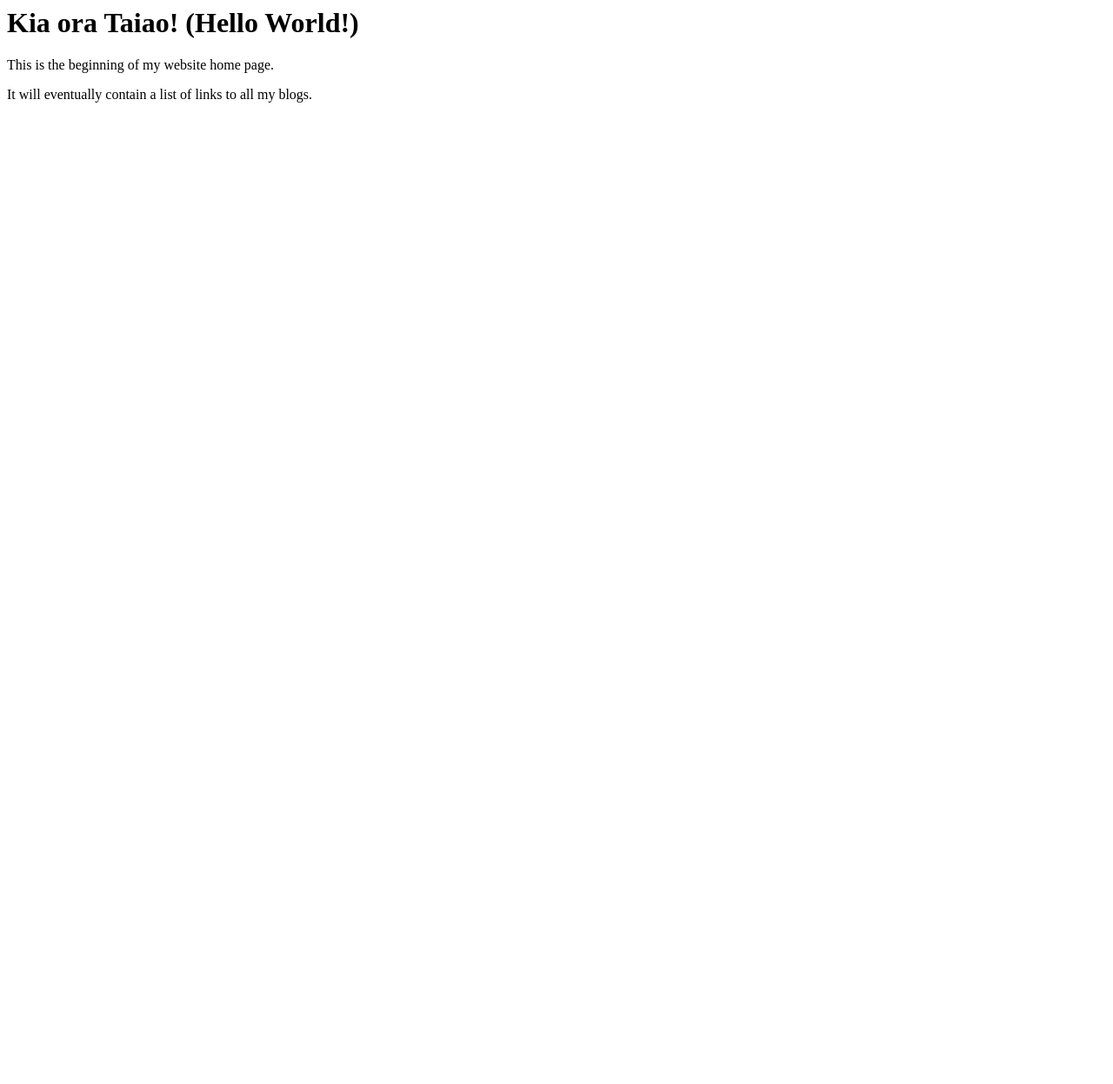
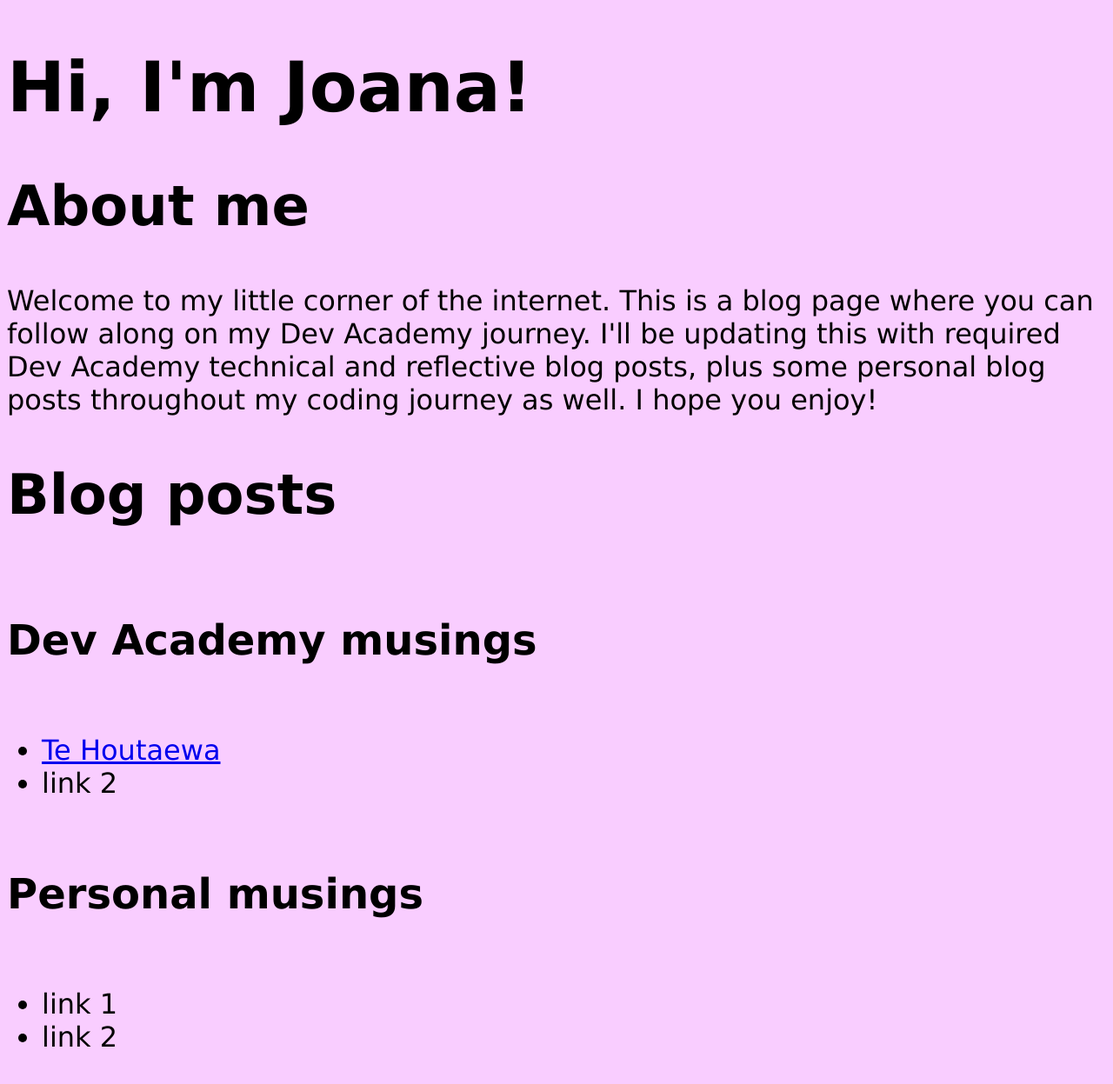
Before and after one commit to joana-nicolaasponder/joana-nicolaasponder.github.io, a plain HTML site: page index.html in a window 1280 px wide. Shown: the whole page at 87% size. Before the commit the page ends 800 px from the top, so only its background shows below. Drawn offline with Linux system fonts and the light colour scheme.

Commit message:
add initial content to index and styles to css

```diff
--- a/index.html
+++ b/index.html
@@ -1,9 +1,58 @@
+<!DOCTYPE html>
+
 <html>
   <head>
-    <title>My blog</title>
+    <title>Joana's Dev Academy Blog</title>
+    <meta charset="UTF-8" />
+    <link rel="stylesheet" href="styles/main.css" type="text/css" />
+  </head>
+
   <body>
-    <h1>Kia ora Taiao! (Hello World!)</h1>
-    <p> This is the beginning of my website home page.</p>
-    <p> It will eventually contain a list of links to all my blogs. </p>
+    <!--Intro Text-->
+    <div class="intro-text">
+      <h1>Hi, I'm Joana!</h1>
+    </div>
+
+    <!--About me and this blog-->
+    <div class="about-me">
+      <h2>About me</h2>
+      <p>
+        Welcome to my little corner of the internet. This is a blog page where
+        you can follow along on my Dev Academy journey. I'll be updating this
+        with required Dev Academy technical and reflective blog posts, plus some
+        personal blog posts throughout my coding journey as well. I hope you
+        enjoy!
+      </p>
+    </div>
+
+    <!--Blog posts-->
+    <div class="blog-posts">
+      <h2>Blog posts</h2>
+
+      <!--Flexbox for Dev Academy posts-->
+      <div class="dev-academy">
+        <h3>Dev Academy musings</h3>
+        <ul>
+          <li>
+            <a href="blog/te-houtaewa-template.html" target="blank"
+              >Te Houtaewa</a
+            >
+          </li>
+          <li>link 2</li>
+        </ul>
+      </div>
+
+      <!--Flexbox for personal posts-->
+      <div class="personal-posts">
+        <h3>Personal musings</h3>
+        <ul>
+          <li>link 1</li>
+          <li>link 2</li>
+        </ul>
+      </div>
+    </div>
+
+    <!--footer-->
+    <div class="footer"></div>
   </body>
 </html>
--- a/styles/main.css
+++ b/styles/main.css
@@ -0,0 +1,38 @@
+body {
+  background-color: rgb(249, 205, 255);
+}
+
+h1 {
+  font-family: Verdana, Geneva, Tahoma, sans-serif;
+  font-size: 5em;
+}
+
+h2 {
+  font-family: Verdana, Geneva, Tahoma, sans-serif;
+  font-size: 4em;
+}
+
+h3 {
+  font-family: Verdana, Geneva, Tahoma, sans-serif;
+  font-size: 3em;
+}
+
+p {
+  font-family: Verdana, Geneva, Tahoma, sans-serif;
+  font-size: 2em;
+}
+
+ul {
+  font-family: Verdana, Geneva, Tahoma, sans-serif;
+  font-size: 2em;
+}
+
+.dev-academy {
+  display: flex;
+  flex-direction: column;
+}
+
+.personal-posts {
+  display: flex;
+  flex-direction: column;
+}
```
